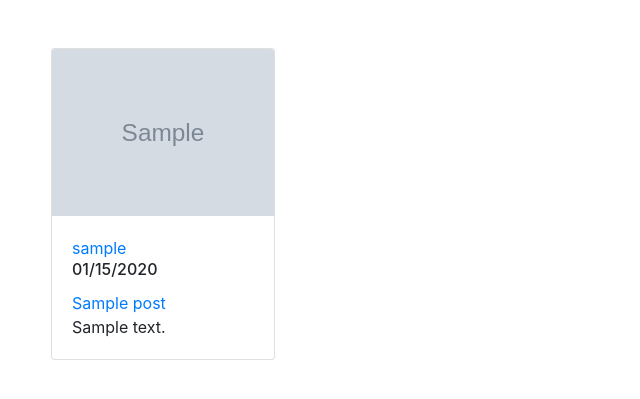
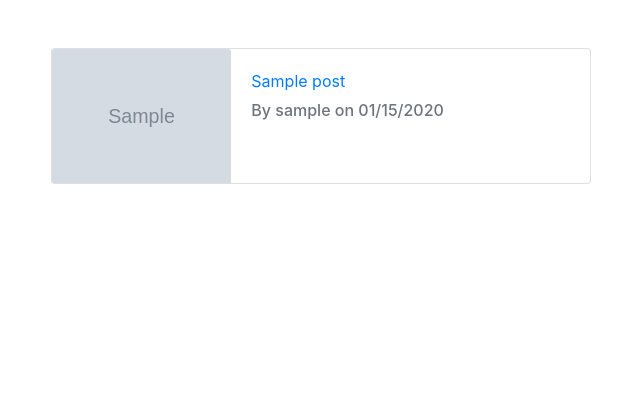
Before and after one commit to deepakddun/FlaskApp, a Python web app: template flaskblog/templates/home.html in a window 1280 px wide. Shown: the part 60-459 px from the top of the page, without its empty margins (34-674 px from the left). Run offline with Jinja, Linux system fonts and the light colour scheme; the template is opened without the code that fills it: most values are stand-ins (such as "Sample title", 1, 10 or a date in 2020); grey boxes marked "Sample" are stand-in pictures.

Commit message:
New Changes

```diff
--- a/flaskblog/forms.py
+++ b/flaskblog/forms.py
@@ -2,7 +2,7 @@ from flask_wtf import FlaskForm
 from wtforms import StringField, PasswordField, SubmitField, BooleanField , TextAreaField
 from flask_wtf.file import FileField, FileAllowed
 from wtforms.validators import DataRequired, Length, Email, EqualTo, Required, ValidationError
-from flaskapp.flaskblog.models import User
+from FlaskApp.flaskblog.models import User
 from flask_login import current_user
 
 
--- a/flaskblog/models.py
+++ b/flaskblog/models.py
@@ -1,4 +1,4 @@
-from flaskapp.flaskblog import db, login_manager
+from FlaskApp.flaskblog import db, login_manager
 from datetime import datetime
 from flask_login import UserMixin
 
--- a/flaskblog/templates/create_post.html
+++ b/flaskblog/templates/create_post.html
@@ -31,6 +31,11 @@
         </div>
         <div class="form-group">
             {{form.submit(class="btn btn-outline-primary")}}
+            {% if update %}
+                <a class="btn btn-outline-primary mx-2" href="{{url_for('post' , post_id=post_id)}}" role="button">Cancel</a>
+            {% else %}
+                <a class="btn btn-outline-primary mx-2" href="{{url_for('home')}}" role="button">Cancel</a>
+            {% endif %}
         </div>
     </form>
 </div>
--- a/flaskblog/templates/home.html
+++ b/flaskblog/templates/home.html
@@ -1,14 +1,19 @@
 {% extends "layout.html" %}
 {% block content %}
     {% for post in posts %}
-        <div class="card mt-5" style="width: 14rem;">
-            <img src="{{url_for('static' , filename='profile_pics/' + post.author.image_file)}}" class="card-img-top" alt="...">
-            <div class="card-body">
-                <a class="card-link" href="#">{{post["author"]["username"]}}</a>
-                <h6 class="card-title">{{ post["date_posted"].strftime("%m/%d/%Y") }}</h6>
-                <a href="{{url_for('post',post_id=post.id)}}" class="card-link">{{post["title"]}}</a>
-                <p class="card-text">{{post["content"]}}</p>
-
+        <div class="card mb-3" style="max-width: 540px;">
+            <div class="row no-gutters">
+                <div class="col-md-4">
+                    <img src="{{url_for('static' , filename='profile_pics/' + post.author.image_file)}}" class="card-img-top"
+                         alt="...">
+                </div>
+                <div class="col-md-8">
+                    <div class="card-body">
+                        <a href="{{url_for('post',post_id=post.id)}}" class="card-link">{{post["title"]}}</a>
+                        <h6 class="card-subtitle mt-2 text-muted">By {{post["author"]["username"]}} on {{
+                            post["date_posted"].strftime("%m/%d/%Y") }}</h6>
+                    </div>
+                </div>
             </div>
         </div>
     {% endfor %}
--- a/flaskblog/templates/layout.html
+++ b/flaskblog/templates/layout.html
@@ -8,7 +8,7 @@
     <!-- Bootstrap CSS -->
     <link rel="stylesheet" href="https://cdn.jsdelivr.net/npm/bootstrap@4.6.0/dist/css/bootstrap.min.css" integrity="sha384-B0vP5xmATw1+K9KRQjQERJvTumQW0nPEzvF6L/Z6nronJ3oUOFUFpCjEUQouq2+l" crossorigin="anonymous">
 
-    <title>Hello, world!</title>
+    <title>My Blog Post</title>
   </head>
   <body>
 <div class="mb-5 mt-1">
--- a/run.py
+++ b/run.py
@@ -11,7 +11,7 @@
 # app.config['SQLALCHEMY_DATABASE_URI'] = f"mysql+mysqlconnector://{username}:{password}@{server}/flaskdb"
 # db = SQLAlchemy(app)
 
-from flaskapp.flaskblog import app
+from FlaskApp.flaskblog import app
 
 
 if __name__ == '__main__':
```
Also changed, not shown: flaskblog/__init__.py (+6 -5 lines), flaskblog/routes.py (+4 -4 lines), flaskblog/templates/post.html (+20 -9 lines), 1 other file.
